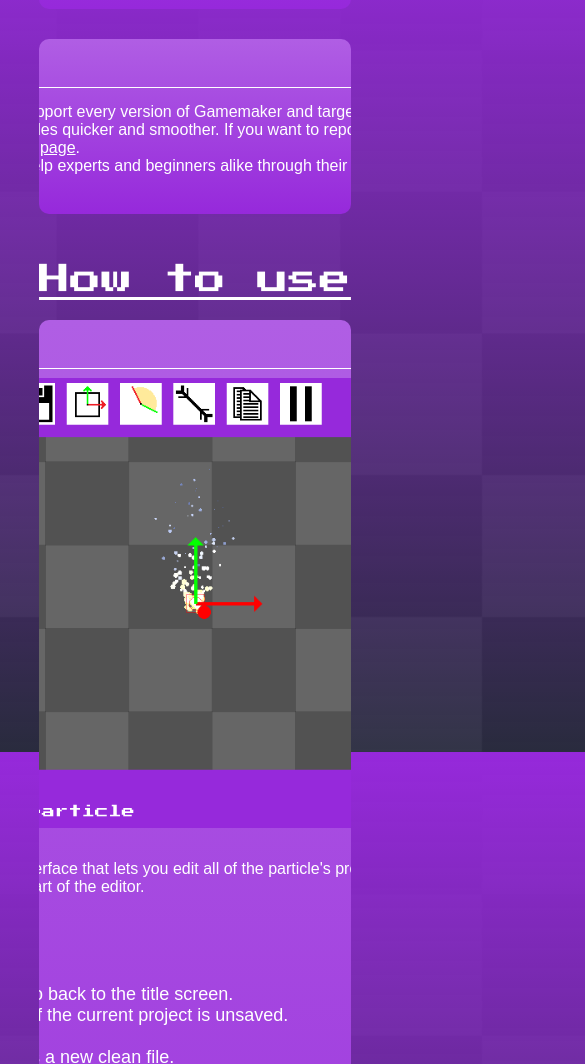
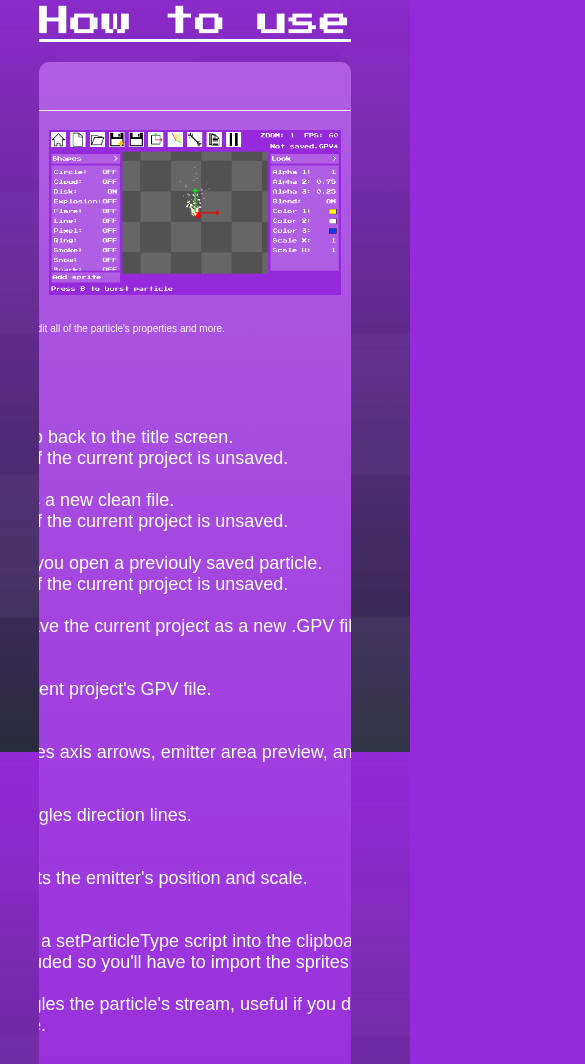
Before and after one commit to ElectroDev1/GPV, a plain HTML site: page index.html in a window 390 px wide. Shown: the part 936-2000 px from the top of the page, 585 px wide, since content can reach past the window. Drawn offline with nearby package versions, Linux system fonts and the light colour scheme.

Commit message:
mobile fixes 1

```diff
--- a/index.html
+++ b/index.html
@@ -60,12 +60,6 @@
 
             <!--Logo-->
             <img  src="Images/logo.png" id="logo" onload="topFunction()">
-
-            <hr style="width:1300px; margin-top:-50px;">
-
-            <!--Header text-->
-            <div class="Header-text">
-
             <div style="background-image:
             repeating-linear-gradient( 45deg,yellow, yellow 10px, rgb(0, 0, 0) 10px,rgb(0, 0, 0) 20px /* determines size */
             );
@@ -77,6 +71,11 @@
             );
             color:white; width:90vw; height:10px; margin:0 auto;
             "></div>
+
+            <!--Header text-->
+            <div class="Header-text">
+
+
 
                <p>A tool aimed at beginners to easily create Gamemaker particles by
                <a href="https://twitter.com/EIectroDev" target="_blank">Electro</a></p>
@@ -149,7 +148,11 @@
              <p id="Section-Title">Interface</p>
       </div>
       <div class="Section-Content">
-             <img id="Section-Para" src="Images/Screens/interface.png" style="margin-top:10px;">
+             <div class="divCenter">
+                <img id="Section-Para" src="Images/Screens/interface.png" style="width:800px; height:auto; margin:0; position:relative; top:20px;">
+             </div>
+
+
              <br>
              <p id="Section-Para">GPV features a simple but rich interface that lets you edit all of the particle's properties and more.
                 <br>This guide will go through every part of the editor.
--- a/style.css
+++ b/style.css
@@ -37,6 +37,8 @@ hr, h3, p, a, h2, div{animation-name: fadein; animation-duration:1s;}
 .Section{animation-name: fadein-div; animation-duration:0.5s;}
 img{animation-name:popup; animation-duration: 1s;}
 
+
+
 hr {
     display: block;
     background-color:white;
@@ -55,7 +57,11 @@ hr::before {
     text-align: center;
 }
 
+hr.img {max-width:90vw !important;}
+
 a:hover{color:black}
+
+#logo {width:1000px; max-width:90vw;}
 
 .topnav{
 
@@ -196,12 +202,10 @@ a:hover{color:black}
 #Section-Para{
     color: white;
     width:800px;
-
-
     margin-left:-300px;
     padding:5px 0;
     font-weight: 10px;
-    font-size:16px !important;
+    font-size:16px;
 }
 
 #Section-Para a{
@@ -224,5 +228,12 @@ a:hover{color:black}
 
 @media (pointer:none), (pointer:coarse) {
     .Section{ width:80vw !important; }
+    .Section img{  max-width: 75vw !important; ;}
     .Title{font-size:8vw;}
+    #Section-Para{font-size:10px;}
+    #Section-Para a{font-size:10px;}
 }
+
+.divCenter{
+    display:flex; justify-content: center;
+}
```
Lines whose indentation alone changed are shown as unchanged.
